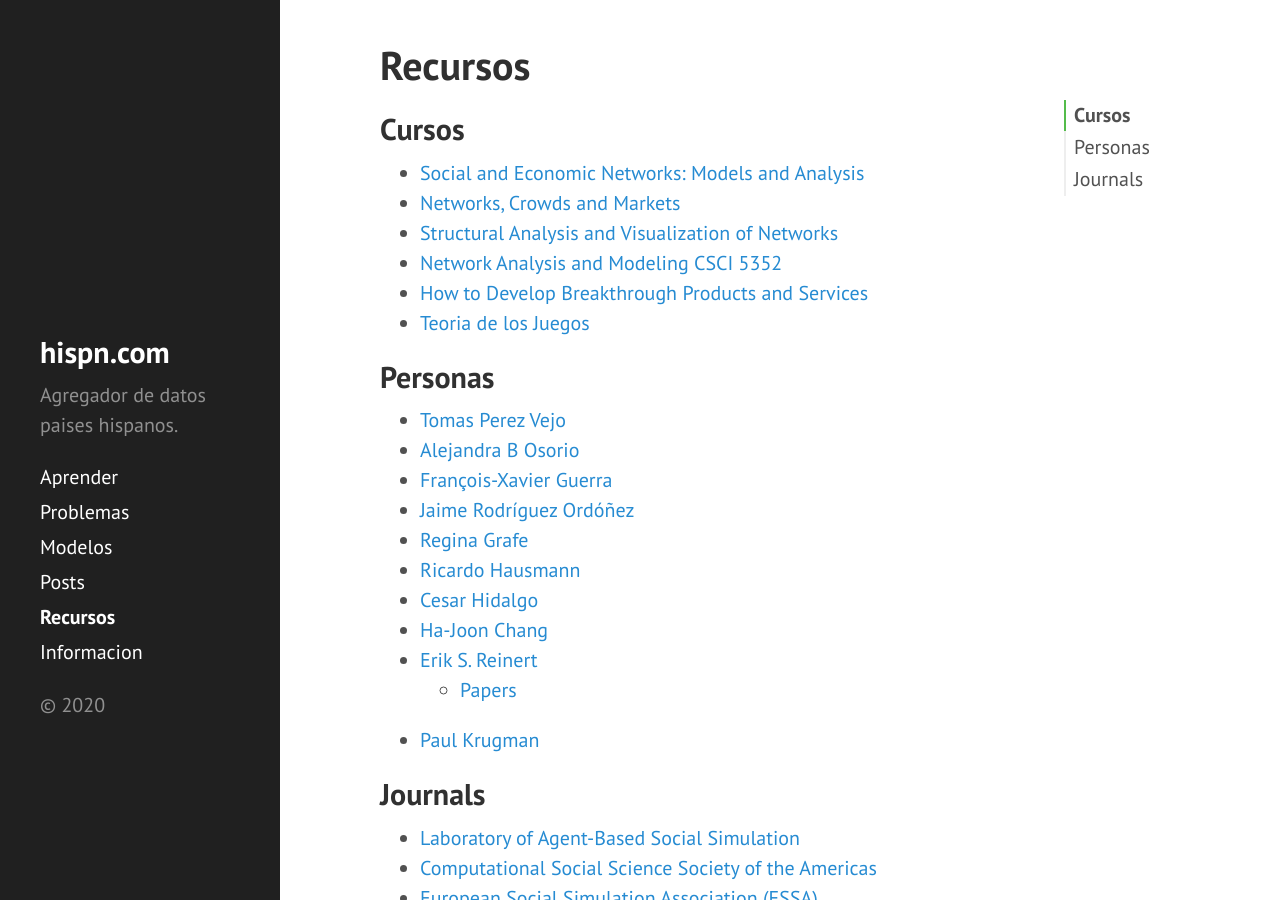
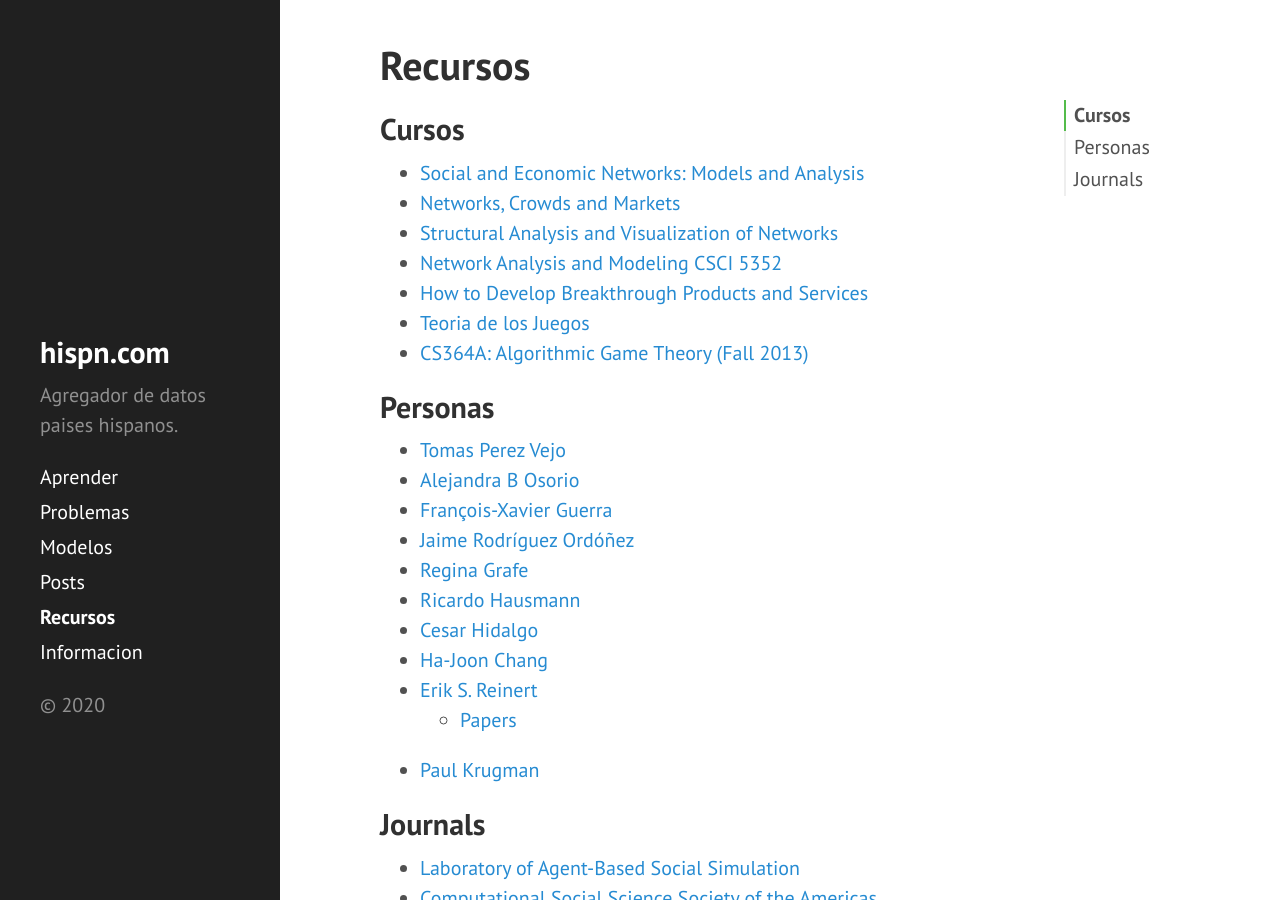
Before and after one commit to DanielBremont/hispn.github.io, a Jekyll site: the page built from pages/recursos.md, in a window 1280 px wide and 900 px high. Built offline with Jekyll 4.4.1, drawn with Linux system fonts in a browser that asks for light colours.

Commit message:
Nuevo commit

```diff
--- a/pages/recursos.md
+++ b/pages/recursos.md
@@ -12,6 +12,7 @@ orden: 7
 - [Network Analysis and Modeling CSCI 5352](http://tuvalu.santafe.edu/~aaronc/courses/5352/)
 - [How to Develop Breakthrough Products and Services](https://ocw.mit.edu/courses/sloan-school-of-management/15-356-how-to-develop-breakthrough-products-and-services-spring-2012/)
 - [Teoria de los Juegos](http://www.game-theory-class.org/)
+- [CS364A: Algorithmic Game Theory (Fall 2013)](http://timroughgarden.org/f13/f13.html)
 
 ## Personas
 
```
